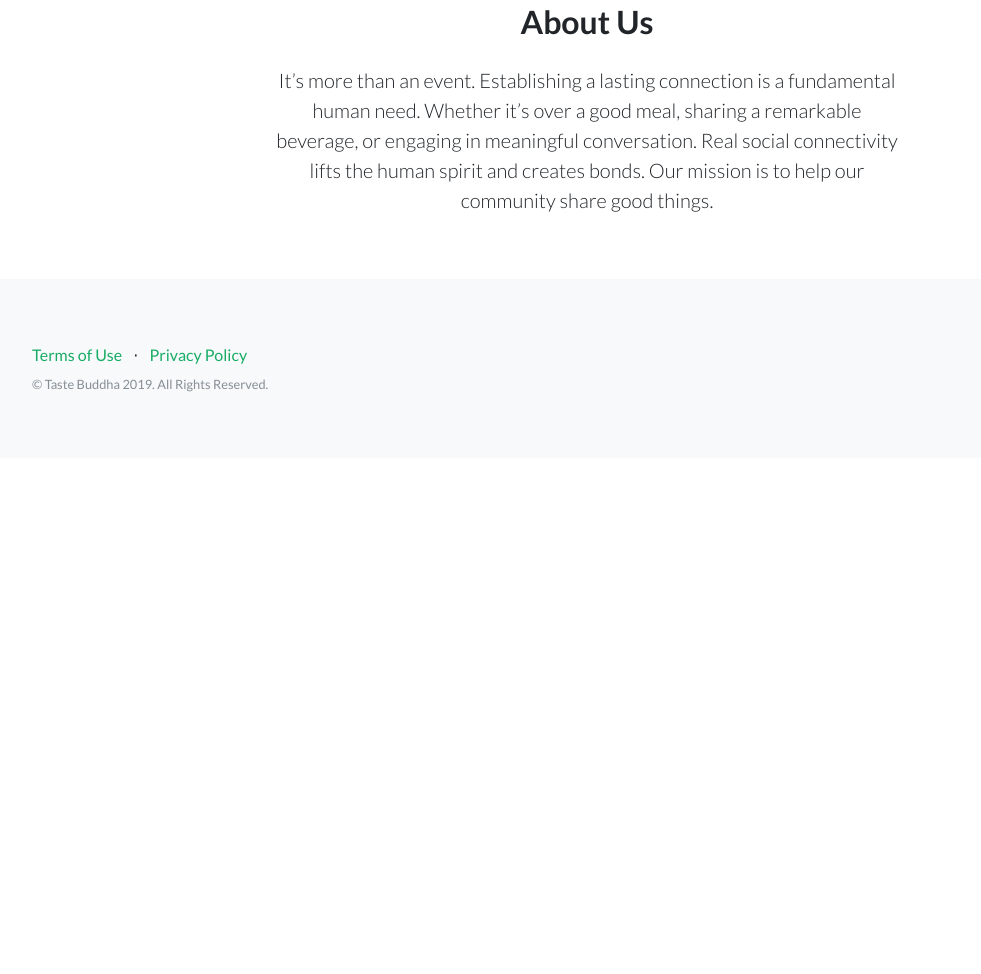
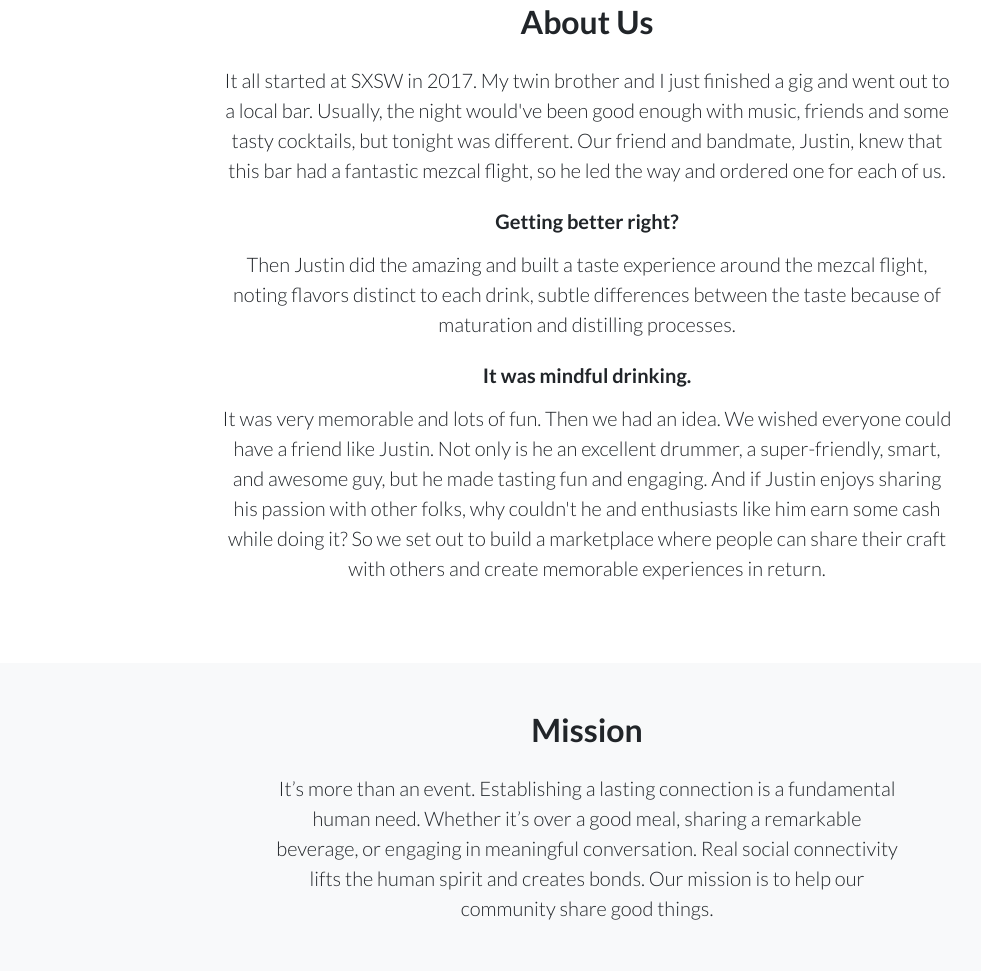
Before and after one commit to jhblacklock/boozesalad-fe, a website: page index.html in a window 1280 px wide. Shown: the part 2791-3765 px from the top of the page, without its empty margins (53-1034 px from the left). Before the commit the page ends 3249 px from the top, so only its background shows below. Drawn offline with nearby package versions, Linux system fonts and the light colour scheme.

Commit message:
new about us

```diff
--- a/index.html
+++ b/index.html
@@ -212,6 +212,43 @@
         <div class="col-xl-9 mx-auto">
           <h2 class="mb-4">About Us</h2>
         </div>
+        <div class="col-md-10 col-lg-8 col-xl-8 mx-auto">
+          <p class="lead">It all started at SXSW in 2017. My twin brother and I just finished a gig and went out to a local bar.
+            Usually, the night would've been good enough with music, friends and some tasty cocktails, but tonight was different.
+            Our friend and bandmate, Justin, knew that this bar had a fantastic mezcal flight, so he led the way and ordered one for each of us.
+          </p>
+
+            <h5 class="m-2 p-2">
+              Getting better right?
+            </h5>
+
+            <p class="lead">
+              Then Justin did the amazing and built a taste experience around the mezcal flight, noting flavors distinct to each drink, subtle differences between the taste because of maturation and distilling processes.
+            </p>
+
+            <h5 class="m-2 p-2">
+              It was mindful drinking.
+            </h5>
+            <p class="lead">
+              It was very memorable and lots of fun.
+            Then we had an idea. We wished everyone could have a friend like Justin.
+            Not only is he an excellent drummer, a super-friendly, smart, and awesome guy, but he made tasting fun and engaging.
+            And if Justin enjoys sharing his passion with other folks,
+            why couldn't he and enthusiasts like him earn some cash while doing it?  So we set out to build a marketplace where people can share their craft with others and create memorable experiences in return.
+          </p>
+        </div>
+      </div>
+    </div>
+  </section>
+
+  <!-- Call to Action -->
+  <section class="p-5 m-3 text-center bg-light">
+    <div class="overlay"></div>
+    <div class="container">
+      <div class="row">
+        <div class="col-xl-9 mx-auto">
+          <h2 class="mb-4">Mission</h2>
+        </div>
         <div class="col-md-10 col-lg-8 col-xl-7 mx-auto">
           <p class="lead mb-0">It’s more than an event. Establishing a lasting connection is a fundamental human need. Whether it’s over a good meal, sharing a remarkable beverage, or engaging in meaningful conversation. Real social connectivity
             lifts the human spirit and creates bonds. Our mission is to help our community share good things.
```
